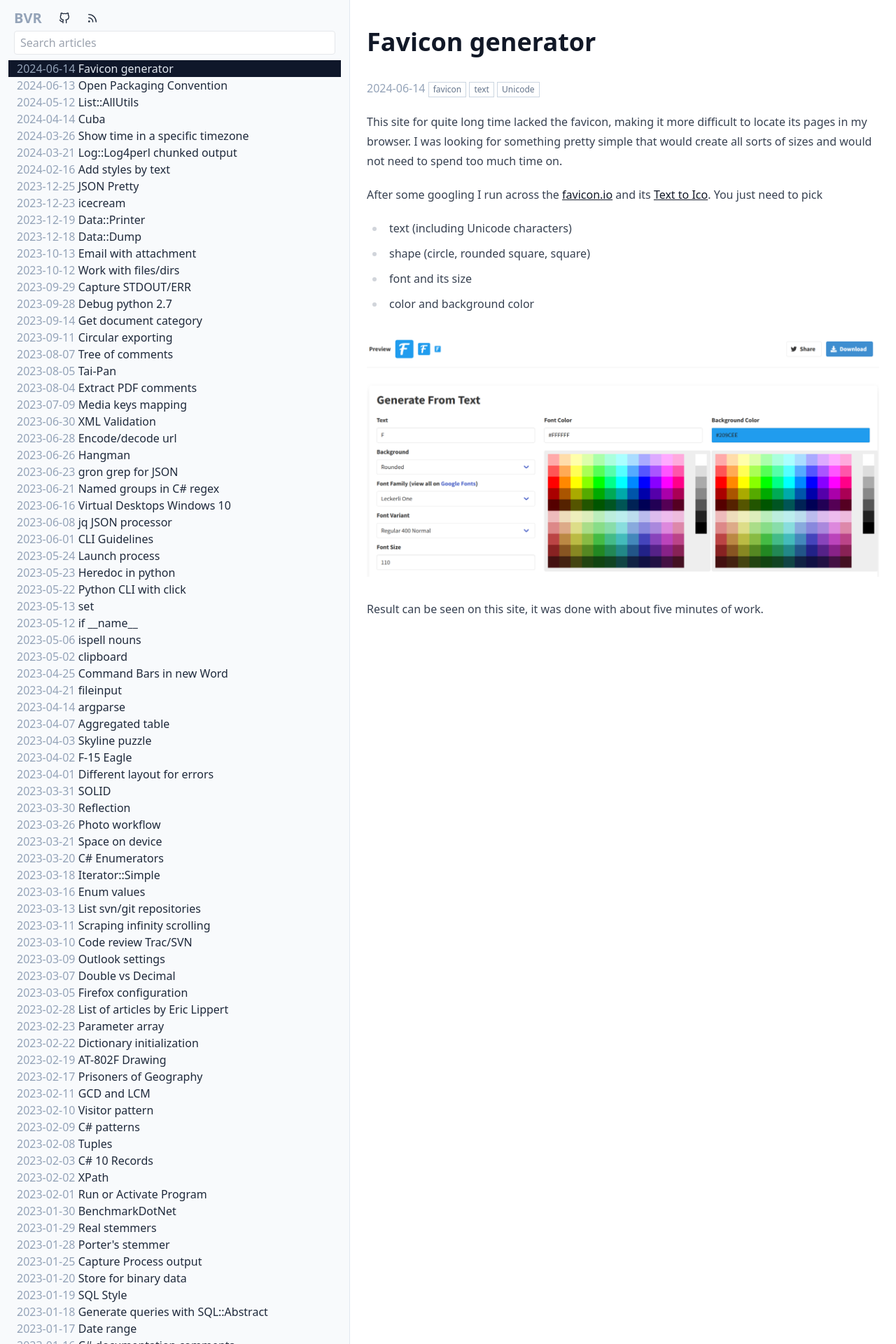
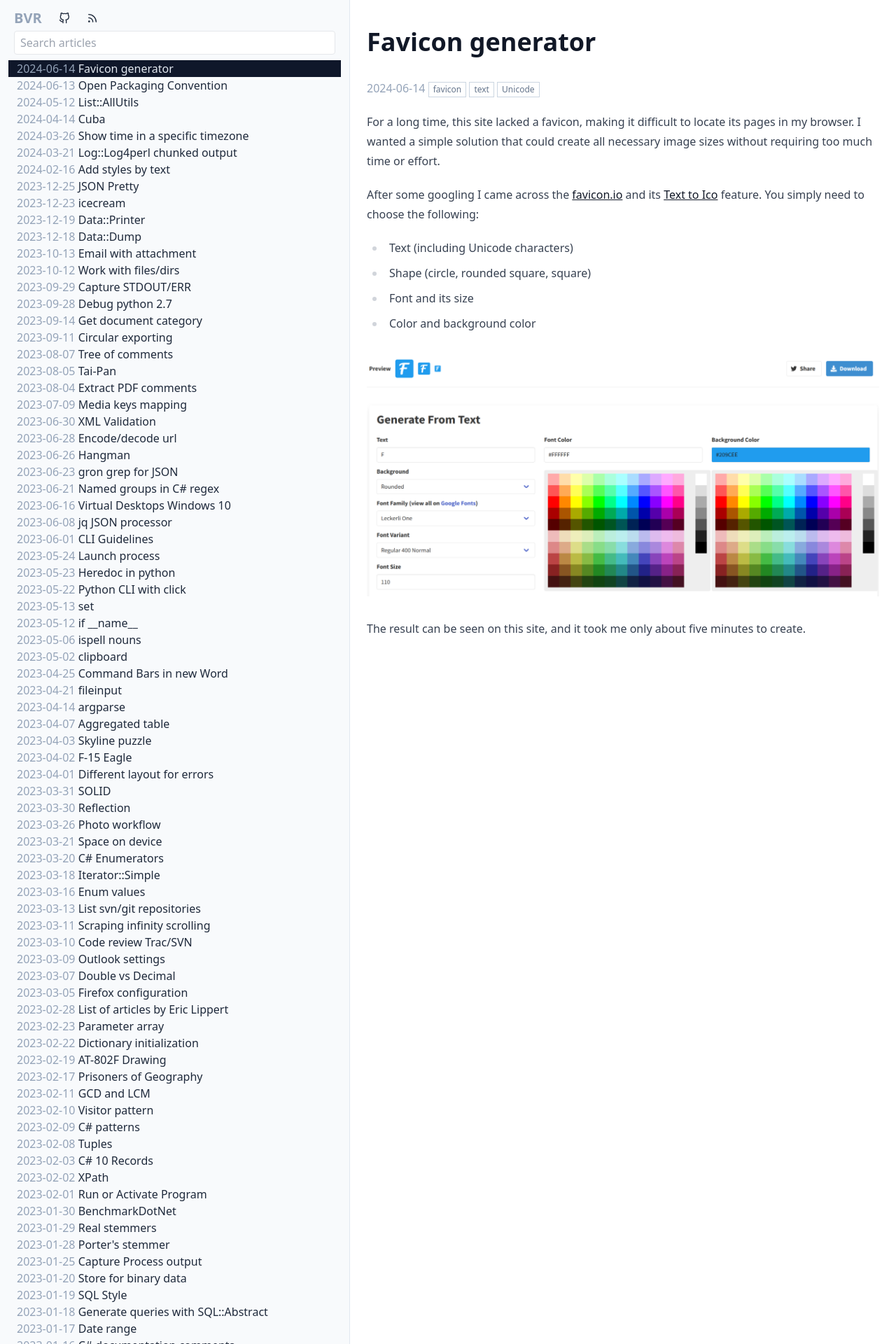
Before and after one commit to bvr/bvr.github.io, a Jekyll site: the page built from _posts/2024-06-14-favicon.md, in a window 1280 px wide. Shown: the top 1920 px of the page at 70% size. Built offline with Jekyll 4.4.1, drawn with Linux system fonts in a browser that asks for light colours.

Commit message:
Proofreading

```diff
--- a/_posts/2024-06-14-favicon.md
+++ b/_posts/2024-06-14-favicon.md
@@ -7,15 +7,15 @@ tags:
   - text
   - Unicode
 ---
-This site for quite long time lacked the favicon, making it more difficult to locate its pages in my browser. I was looking for something pretty simple that would create all sorts of sizes and would not need to spend too much time on.
+For a long time, this site lacked a favicon, making it difficult to locate its pages in my browser. I wanted a simple solution that could create all necessary image sizes without requiring too much time or effort.
 
-After some googling I run across the [favicon.io](https://favicon.io/) and its [Text to Ico](https://favicon.io/favicon-generator/). You just need to pick
+After some googling I came across the [favicon.io](https://favicon.io/) and its [Text to Ico](https://favicon.io/favicon-generator/) feature. You simply need to choose the following:
 
- - text (including Unicode characters)
- - shape (circle, rounded square, square)
- - font and its size
- - color and background color
+ - Text (including Unicode characters)
+ - Shape (circle, rounded square, square)
+ - Font and its size
+ - Color and background color
 
 ![Text to Ico screenshot](/img/text-to-favicon.png)
 
-Result can be seen on this site, it was done with about five minutes of work.
+The result can be seen on this site, and it took me only about five minutes to create.
```
